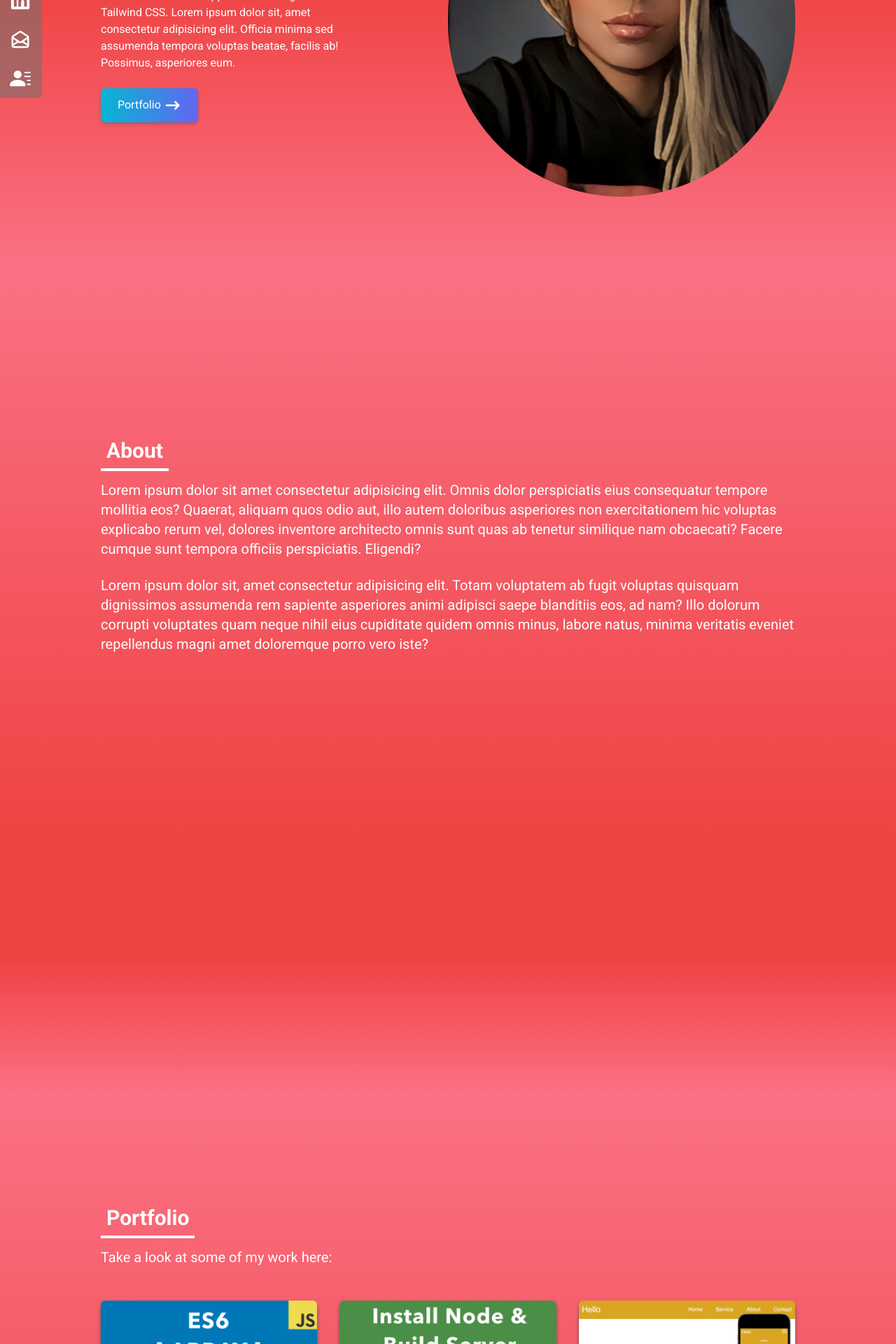
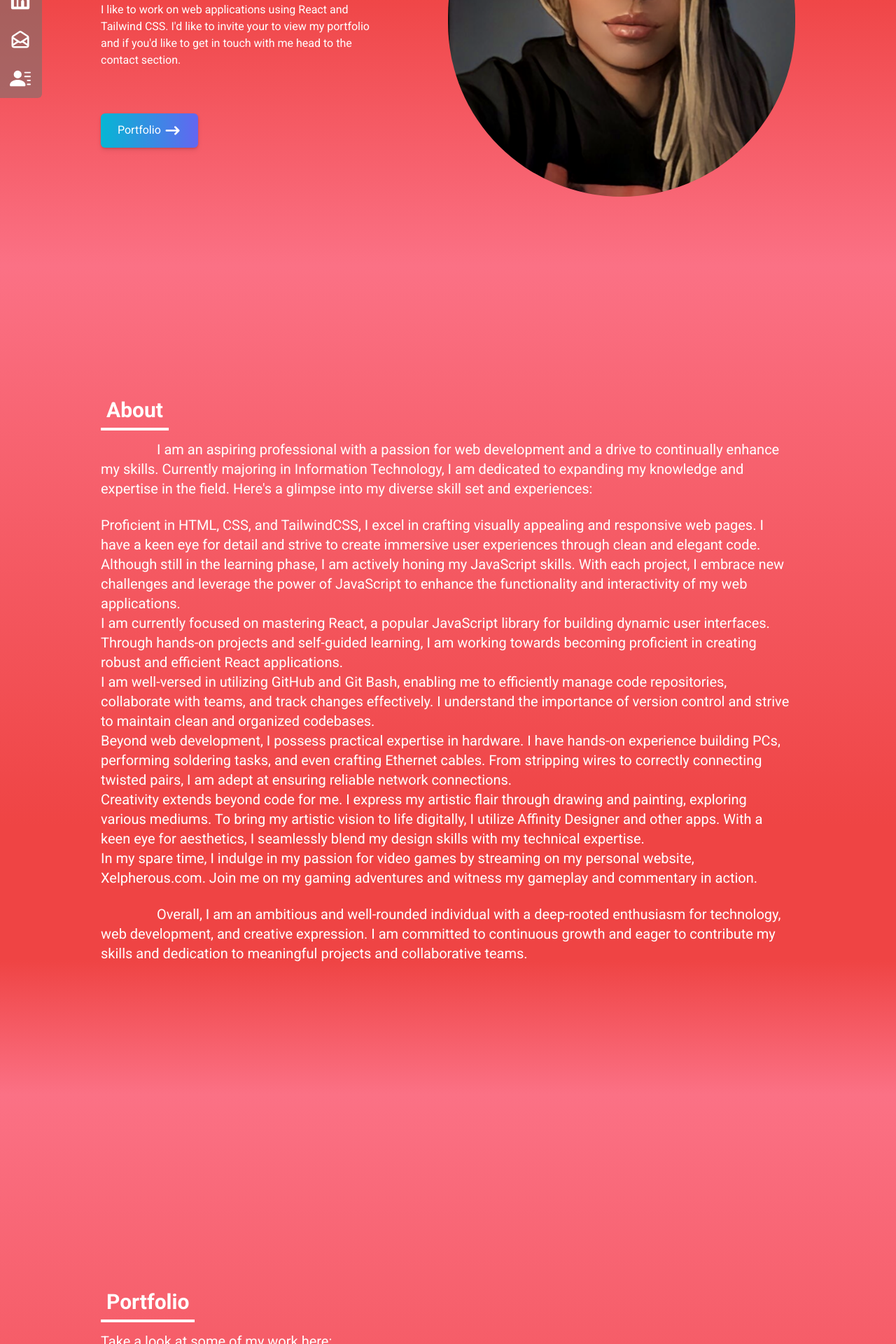
Before and after one commit to Sapereza/sarah-portfolio, a React (Create React App) app: page / in a window 1280 px wide. Shown: the part 420-2340 px from the top of the page at 70% size. Built offline with nearby package versions, Linux system fonts and the light colour scheme.

Commit message:
I think I fixed my issues with spacing between components for mobile and large screens.

```diff
--- a/src/components/About.jsx
+++ b/src/components/About.jsx
@@ -4,16 +4,32 @@ const About = () => {
   return (
     <div name="about" className="w-full h-screen bg-gradient-to-b from-rose-400 to-red-500 text-white">
         <div className="max-w-screen-lg p-4 mx-auto flex flex-col justify-center w-full h-full">
-            <div className="pb-6 mt-16 md:mt-0">
+            <div className="pb-6 mt-1100 md:mt-96">
                 <h1 className="text-3xl font-bold inline border-b-4 p-2 border-white">About</h1>
             </div>
             <div>
-                <p className="text-xl">
-                    Lorem ipsum dolor sit amet consectetur adipisicing elit. Omnis dolor perspiciatis eius consequatur tempore mollitia eos? Quaerat, aliquam quos odio aut, illo autem doloribus asperiores non exercitationem hic voluptas explicabo rerum vel, dolores inventore architecto omnis sunt quas ab tenetur similique nam obcaecati? Facere cumque sunt tempora officiis perspiciatis. Eligendi?
+                <p className="text-xl indent-20">
+                I am an aspiring professional with a passion for web development and a drive to continually enhance my skills. Currently majoring in Information Technology, I am dedicated to expanding my knowledge and expertise in the field. Here's a glimpse into my diverse skill set and experiences:
                 </p>
                 <br/>
                 <p className="text-xl">
-                    Lorem ipsum dolor sit, amet consectetur adipisicing elit. Totam voluptatem ab fugit voluptas quisquam dignissimos assumenda rem sapiente asperiores animi adipisci saepe blanditiis eos, ad nam? Illo dolorum corrupti voluptates quam neque nihil eius cupiditate quidem omnis minus, labore natus, minima veritatis eveniet repellendus magni amet doloremque porro vero iste?
+                Proficient in HTML, CSS, and TailwindCSS, I excel in crafting visually appealing and responsive web pages. I have a keen eye for detail and strive to create immersive user experiences through clean and elegant code. Although still in the learning phase, I am actively honing my JavaScript skills. With each project, I embrace new challenges and leverage the power of JavaScript to enhance the functionality and interactivity of my web applications.<br/>I am currently focused on mastering React, a popular JavaScript library for building dynamic user interfaces. Through hands-on projects and self-guided learning, I am working towards becoming proficient in creating robust and efficient React applications.
+                </p>
+                <p className="text-xl">
+                I am well-versed in utilizing GitHub and Git Bash, enabling me to efficiently manage code repositories, collaborate with teams, and track changes effectively. I understand the importance of version control and strive to maintain clean and organized codebases.
+                </p>
+                <p className="text-xl">
+                Beyond web development, I possess practical expertise in hardware. I have hands-on experience building PCs, performing soldering tasks, and even crafting Ethernet cables. From stripping wires to correctly connecting twisted pairs, I am adept at ensuring reliable network connections.
+                </p>
+                <p className="text-xl ">
+                Creativity extends beyond code for me. I express my artistic flair through drawing and painting, exploring various mediums. To bring my artistic vision to life digitally, I utilize Affinity Designer and other apps. With a keen eye for aesthetics, I seamlessly blend my design skills with my technical expertise.
+                </p>
+                <p className="text-xl ">
+                In my spare time, I indulge in my passion for video games by streaming on my personal website, Xelpherous.com. Join me on my gaming adventures and witness my gameplay and commentary in action.
+                </p>
+                <br/>
+                <p className="text-xl indent-20">
+                Overall, I am an ambitious and well-rounded individual with a deep-rooted enthusiasm for technology, web development, and creative expression. I am committed to continuous growth and eager to contribute my skills and dedication to meaningful projects and collaborative teams.
                 </p>
             </div>
 
--- a/src/components/Experience.jsx
+++ b/src/components/Experience.jsx
@@ -55,7 +55,7 @@ const Experience = () => {
   return (
     <div name="experience" className="bg-gradient-to-b from-rose-400 to-red-500 w-full text-white md:h-screen">
       <div className="max-w-screen-lg p-4 mx-auto flex flex-col justify-center w-full h-full">
-        <div className="pb-6 mt-20 md:mt-80">
+        <div className="pb-6 mt-20 md:mt-96">
           <h1 className="text-3xl font-bold inline border-b-4 p-2 border-white">
             Experience
           </h1>
--- a/src/components/Footer.jsx
+++ b/src/components/Footer.jsx
@@ -78,9 +78,9 @@ const Footer = () => {
 
 
   return (
-    <div name="footer" className="md:hidden w-full h-28 bg-gradient-to-b from-rose-400 to-red-500 text-white">
+    <div name="footer" className="w-full h-28 bg-gradient-to-b from-rose-400 to-red-500 text-white">
         <div>
-            <div className="flex justify-between px-6">
+            <div className="md:hidden flex justify-between px-6">
                 {links.map(({id, child, href, style, download}) =>
                 (
 
@@ -97,7 +97,7 @@ const Footer = () => {
 
 
             </div>
-            <div className="flex items-center justify-center border-t-2 pt-2 mt-2">
+            <div className="flex items-center justify-center border-t-2 pt-2 md:mt-0 mt-2">
                 <p className="mr-2">
                     <AiOutlineCopyrightCircle/>
                 </p>
--- a/src/components/Home.jsx
+++ b/src/components/Home.jsx
@@ -52,7 +52,7 @@ const Home = () => {
 
         <div className="max-w-screen-lg mx-auto flex flex-col items-center justify-between h-full px-4 md:flex-row md:space-x-28">
             <div className="flex flex-col justify-center h-full">
-                <h1 className="text-5xl md:text-6xl text-white font-bold mb-4 whitespace-nowrap mt-20">
+                <h1 className="text-5xl md:text-6xl text-white font-bold mb-4 whitespace-nowrap mt-36">
                     I'm a
                     <br></br>
                     <div className="container md:w-96 h-12 flex items-center text-yellow-200">
@@ -60,12 +60,12 @@ const Home = () => {
                     </div>
 
                 </h1>
-                <p className="text-white pb-4 max-w-md">
+                <p className="text-white pb-4 max-w-md my-4">
                     I like to work on web applications using React and Tailwind CSS.
-                    Lorem ipsum dolor sit, amet consectetur adipisicing elit. Officia minima sed assumenda tempora voluptas beatae, facilis ab! Possimus, asperiores eum.
+                    I'd like to invite your to view my portfolio and if you'd like to get in touch with me head to the contact section.
                 </p>
                 <div className="relative z-0">
-                    <Link to="portfolio" smooth duration={500} className="text-white w-fit px-6 py-3 my-2 flex items-center rounded-md bg-gradient-to-r from-cyan-500 to-indigo-500 shadow drop-shadow-md cursor-pointer hover:scale-110 duration-300">
+                    <Link to="portfolio" smooth duration={500} className="text-white w-fit px-6 py-3 my-8 flex items-center rounded-md bg-gradient-to-r from-cyan-500 to-indigo-500 shadow drop-shadow-md cursor-pointer hover:scale-110 duration-300">
                         Portfolio
                         <span className="duration-300">
                         <HiArrowNarrowRight size={25} className="ml-1" />
@@ -75,7 +75,7 @@ const Home = () => {
                 </div>
             </div>
 
-            <div className="md:mt-24">
+            <div className="mt-20 md:mt-24">
                 <img src={HeroImage} alt="my profile" className="rounded-full mx-auto w-2/3 md:w-full"/>
             </div>
 
--- a/src/components/Portfolio.jsx
+++ b/src/components/Portfolio.jsx
@@ -50,11 +50,13 @@ const Portfolio = () => {
 
 
   return (
-    <div name="portfolio" className="bg-gradient-to-b from-rose-400 to-red-500 w-full text-white md:h-screen">
+    <div className="bg-gradient-to-b from-rose-400 to-red-500 w-full text-white md:h-screen">
         <div className="max-w-screen-lg p-4 mx-auto flex flex-col justify-center w-full h-full">
-            <div className="pb-6 mt-20 md:mt-48">
-                <h1 className="text-3xl font-bold inline border-b-4 p-2 border-white">Portfolio</h1>
-                <p className="py-6 text-xl">Take a look at some of my work here:</p>
+            <div name="portfolio" className="pb-6 mt-800 md:mt-72">
+                <div className="mt-28 md:mt-36">
+                    <h1 className="text-3xl font-bold inline border-b-4 p-2 border-white">Portfolio</h1>
+                    <p className="py-6 text-xl">Take a look at some of my work here:</p>
+                </div>
             </div>
 
             <div className="grid sm:grid-cols-2 md:grid-cols-3 gap-8 px-12 sm:px-0">
--- /dev/null
+++ b/src/components/Space2.jsx
@@ -0,0 +1,11 @@
+import React from 'react'
+
+const Space2 = () => {
+  return (
+    <div className="md:hidden bg-gradient-to-b from-rose-400 to-rose-400 text-white h-52 md:h-96">
+
+    </div>
+  )
+}
+
+export default Space2
--- a/tailwind.config.js
+++ b/tailwind.config.js
@@ -23,6 +23,49 @@ module.exports = {
         '975':'975px',
         '1000':'1000px',
       },
+      margin:{
+        '400':'400px',
+        '420':'420px',
+        '425':'425px',
+        '428':'428px',
+        '430':'430px',
+        '432':'432px',
+        '433':'433px',
+        '434':'434px',
+        '500':'500px',
+        '510':'510px',
+        '530':'530px',
+        '560':'560px',
+        '580':'580px',
+        '600':'600px',
+        '620':'620px',
+        '625':'625px',
+        '630':'630px',
+        '640':'640px',
+        '650':'650px',
+        '660':'660px',
+        '670':'670px',
+        '680':'680px',
+        '700':'700px',
+        '720':'720px',
+        '740':'740px',
+        '760':'760px',
+        '800':'800px',
+        '950':'950px',
+        '1000':'1000px',
+        '1100':'1100px',
+        '1200':'1200px',
+
+      },
+      spacing:{
+        '65':'65px',
+        '66':'66px',
+        '100':'100px',
+        '108':'108px',
+        '109':'109px',
+        '110':'110px',
+      },
+
       fontFamily:{
         signature: 'Cookie'
       },
```
Also changed, not shown: src/App.js (+13 -10 lines).
